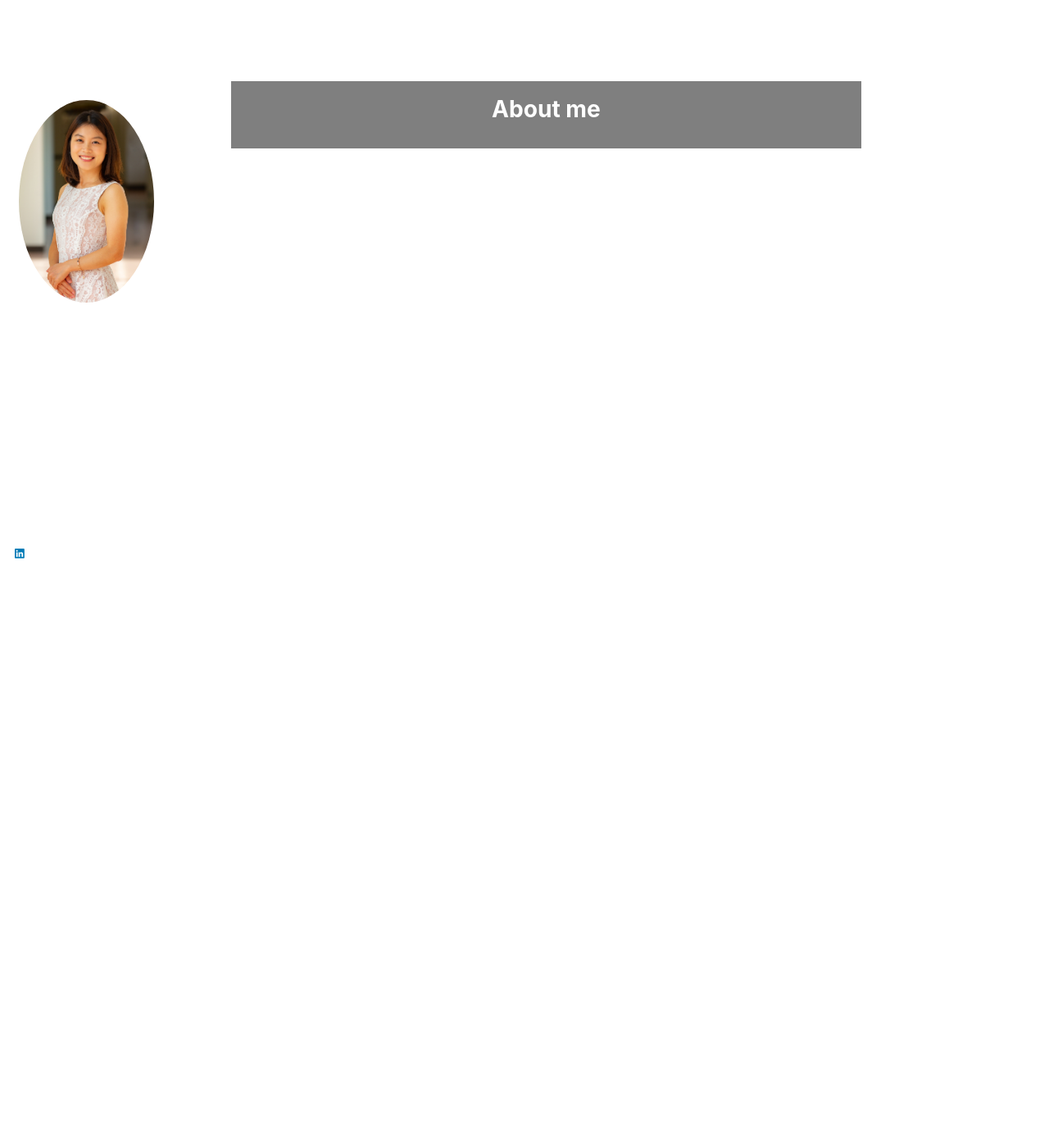
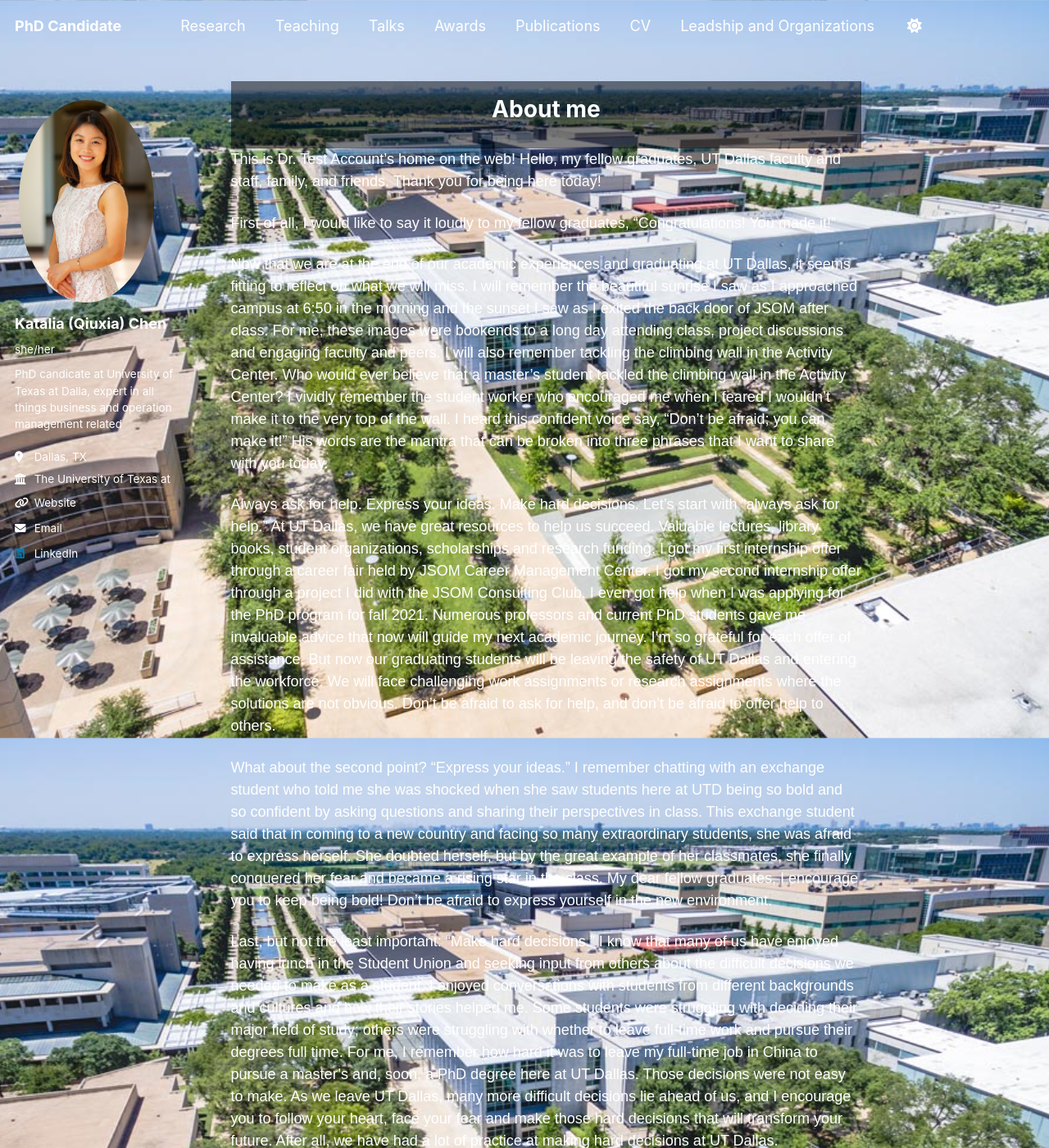
Before and after one commit to qxc2/Katalia_Qiuxia_Chen_v1, a Jekyll site: the page built from _pages/about.md, in a window 1280 px wide and 1400 px high. Shown: the whole window at 82% size. Built offline with Jekyll 4.4.1, drawn with Linux system fonts in a browser that asks for light colours.

Commit message:
Update style.css

```diff
--- a/assets/css/style.css
+++ b/assets/css/style.css
@@ -2,7 +2,7 @@
 
 /* Set background image for the body */
 body {
-  background-image: url("/assets/images/UTD.png");
+  background-image: url("https://sp112358.github.io/Katalia_Qiuxia_Chen_2/assets/UTD-1.jpg");
   background-size: cover; /* Makes the background cover the entire page */
   background-position: center center; /* Centers the image */
   background-attachment: fixed; /* Keeps the image fixed while scrolling */
```
